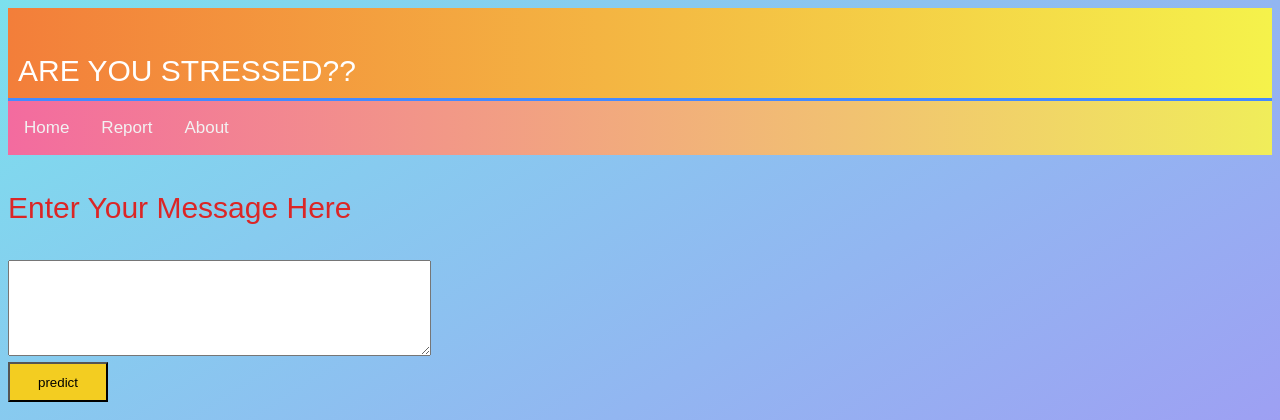
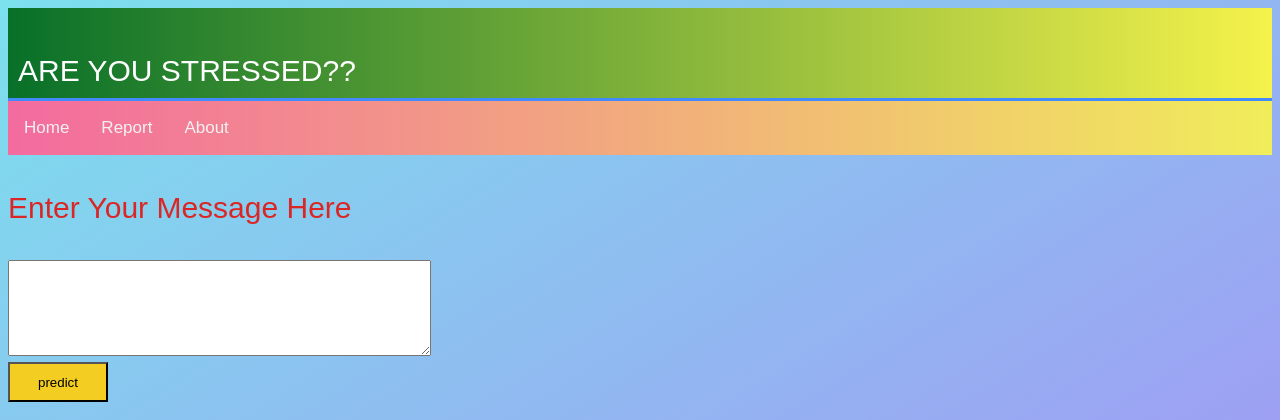
Before and after one commit to studriji/stress_predictor, a Flask app: page / in a window 1280 px wide. Shown: the top 420 px of the page. Run offline with Flask 2, Linux system fonts and the light colour scheme; parts of the project's set-up code (start-up, migrations or seed data) failed here and were passed over.

Commit message:
Update styles.css

```diff
--- a/static/styles.css
+++ b/static/styles.css
@@ -15,7 +15,7 @@ html{
 }
 
 header{
-	background: linear-gradient(to right, rgb(243, 126, 58), rgb(245, 242, 75));
+	background: linear-gradient(to right,rgb(8, 112, 41), rgb(245, 242, 75));
 	border-bottom:#448AFF 3px solid;
 	height:60px;
 	width:100%;
```
